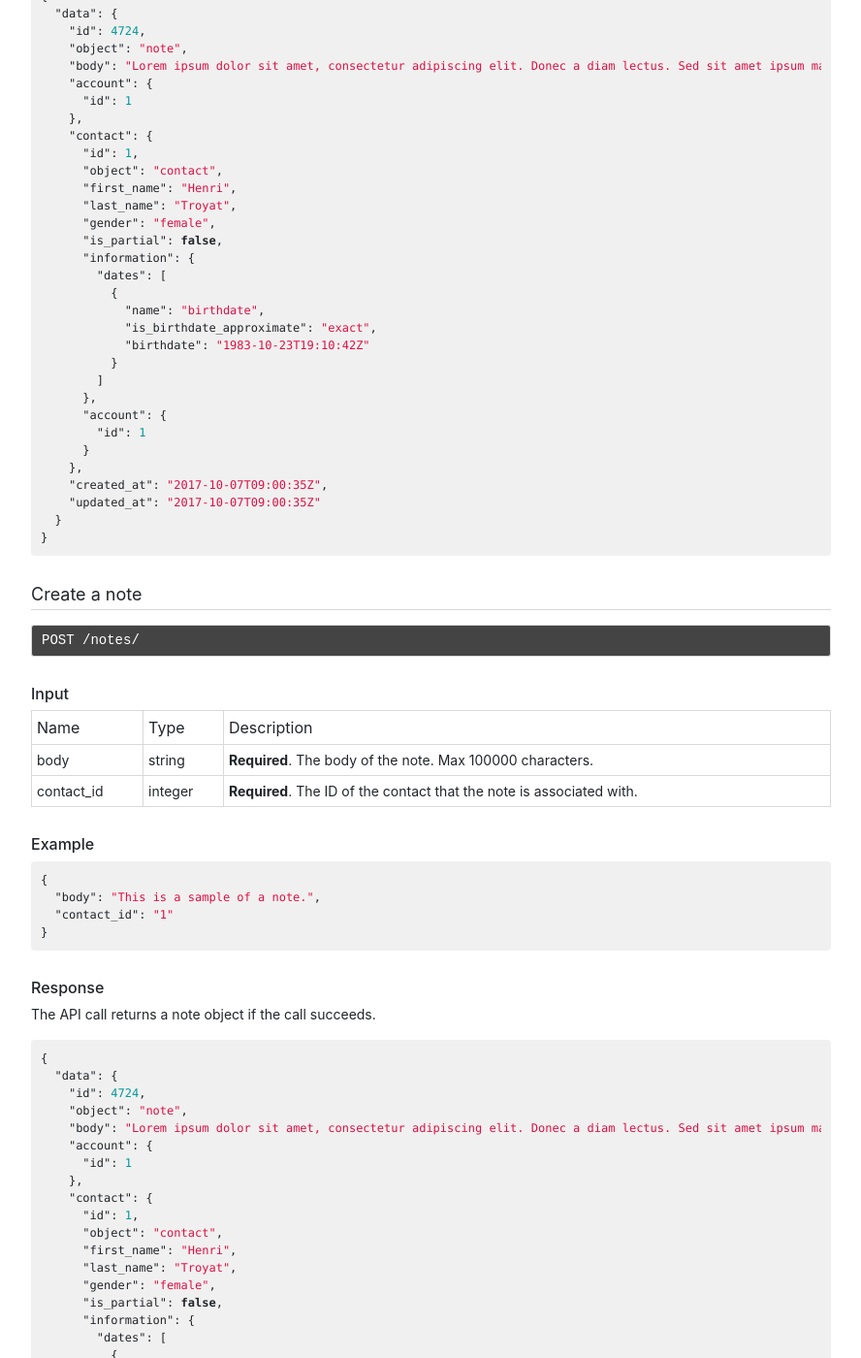
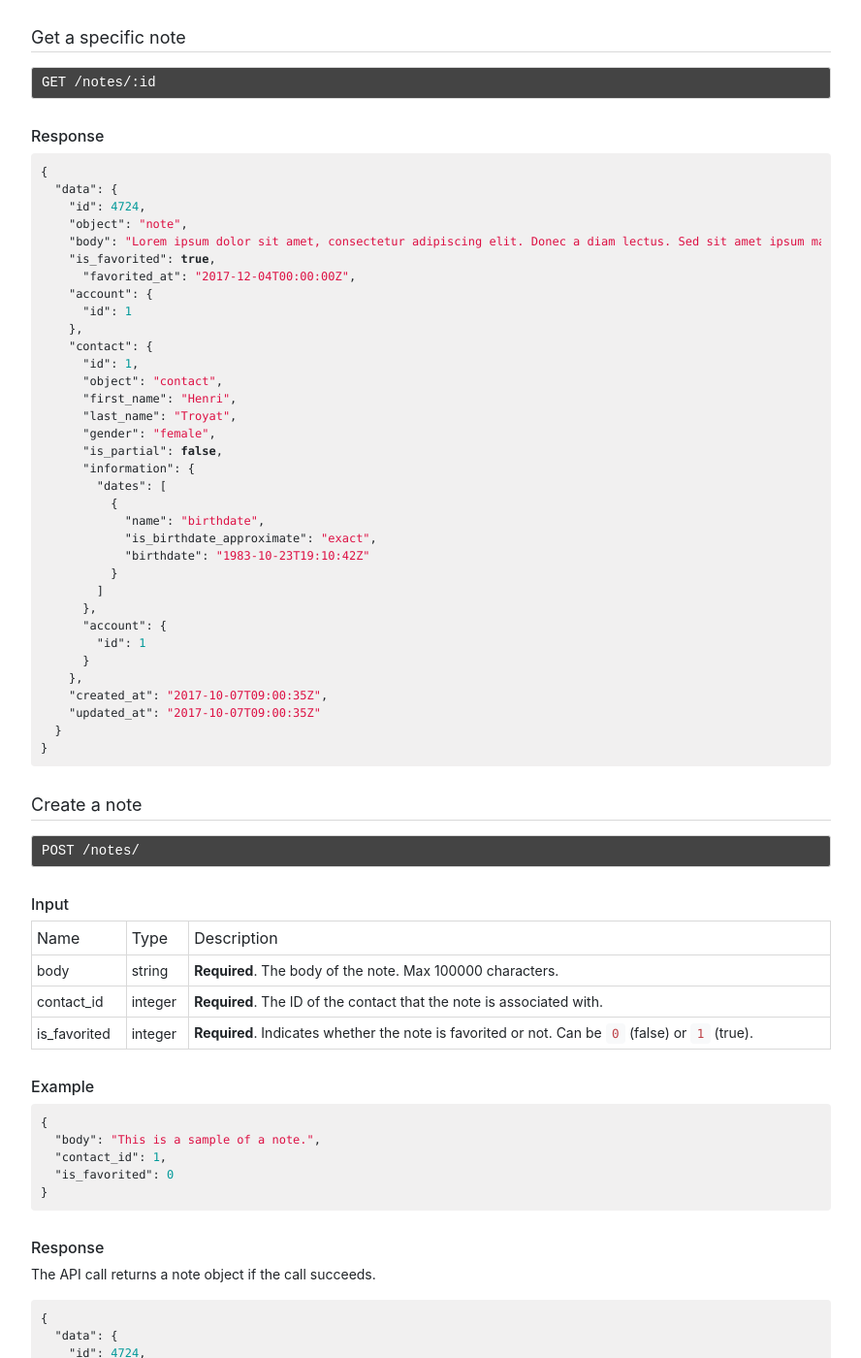
Before and after one commit to monicahq/marketing, a Jekyll site: the page built from api/notes.md, in a window 1280 px wide and 1400 px high, scrolled down 4652 px. Shown: the whole window at 97% size, without its empty margins (53-941 px from the left). Built offline with Jekyll 4.4.1, drawn with Linux system fonts in a browser that asks for light colours; the table of contents is made by our own code; some of the changed text lies outside the part shown.

Commit message:
Add favorited notes to API (#10)

```diff
--- a/api/notes.md
+++ b/api/notes.md
@@ -8,6 +8,9 @@ title: Notes
 
 The Note object allows to associate notes to contacts. A note has to be
 associated with an existing contact - it can't be orphan.
+
+A note can be favorited. When favorited, it will be display on the dashboard
+inside the application.
 
 When retrieving a note, we always also return some basic information about the
 related contact.
@@ -34,6 +37,8 @@ related contact.
       "id": 4724,
       "object": "note",
       "body": "Lorem ipsum dolor sit amet, consectetur adipiscing elit. Donec a diam lectus. Sed sit amet ipsum mauris. Maecenas congue ligula ac quam viverra nec consectetur ante hendrerit. Donec et mollis dolor. Praesent et diam eget libero egestas mattis sit amet vitae augue. Nam tincidunt congue enim, ut porta lorem lacinia consectetur. Donec ut libero sed arcu vehicula ultricies a non tortor.",
+      "is_favorited": true,
+      "favorited_at": "2017-12-04T00:00:00Z",
       "account": {
         "id": 1
       },
@@ -64,6 +69,8 @@ related contact.
       "id": 4725,
       "object": "note",
       "body": "I should definitely see her more often, this is sad that I don't see her more often.",
+      "is_favorited": true,
+      "favorited_at": "2017-12-04T00:00:00Z",
       "account": {
         "id": 1
       },
@@ -124,6 +131,8 @@ related contact.
       "id": 4724,
       "object": "note",
       "body": "Lorem ipsum dolor sit amet, consectetur adipiscing elit. Donec a diam lectus. Sed sit amet ipsum mauris. Maecenas congue ligula ac quam viverra nec consectetur ante hendrerit. Donec et mollis dolor. Praesent et diam eget libero egestas mattis sit amet vitae augue. Nam tincidunt congue enim, ut porta lorem lacinia consectetur. Donec ut libero sed arcu vehicula ultricies a non tortor.",
+      "is_favorited": true,
+      "favorited_at": "2017-12-04T00:00:00Z",
       "account": {
         "id": 1
       },
@@ -154,6 +163,8 @@ related contact.
       "id": 4725,
       "object": "note",
       "body": "I should definitely see her more often, this is sad that I don't see her more often.",
+      "is_favorited": true,
+      "favorited_at": "2017-12-04T00:00:00Z",
       "account": {
         "id": 1
       },
@@ -213,6 +224,8 @@ related contact.
     "id": 4724,
     "object": "note",
     "body": "Lorem ipsum dolor sit amet, consectetur adipiscing elit. Donec a diam lectus. Sed sit amet ipsum mauris. Maecenas congue ligula ac quam viverra nec consectetur ante hendrerit. Donec et mollis dolor. Praesent et diam eget libero egestas mattis sit amet vitae augue. Nam tincidunt congue enim, ut porta lorem lacinia consectetur. Donec ut libero sed arcu vehicula ultricies a non tortor.",
+    "is_favorited": true,
+      "favorited_at": "2017-12-04T00:00:00Z",
     "account": {
       "id": 1
     },
@@ -254,13 +267,15 @@ related contact.
 | ---- | ----------- | ----------- |
 | body | string | <strong>Required</strong>. The body of the note. Max 100000 characters. |
 | contact_id | integer | <strong>Required</strong>. The ID of the contact that the note is associated with. |
+| is_favorited | integer | <strong>Required</strong>. Indicates whether the note is favorited or not. Can be `0` (false) or `1` (true). |
 
 ### Example
 
 {% highlight json %}
 {
   "body": "This is a sample of a note.",
-  "contact_id": "1"
+  "contact_id": 1,
+  "is_favorited": 0
 }
 {% endhighlight %}
 
@@ -274,6 +289,8 @@ The API call returns a note object if the call succeeds.
     "id": 4724,
     "object": "note",
     "body": "Lorem ipsum dolor sit amet, consectetur adipiscing elit. Donec a diam lectus. Sed sit amet ipsum mauris. Maecenas congue ligula ac quam viverra nec consectetur ante hendrerit. Donec et mollis dolor. Praesent et diam eget libero egestas mattis sit amet vitae augue. Nam tincidunt congue enim, ut porta lorem lacinia consectetur. Donec ut libero sed arcu vehicula ultricies a non tortor.",
+    "is_favorited": true,
+    "favorited_at": null,
     "account": {
       "id": 1
     },
@@ -315,6 +332,7 @@ The API call returns a note object if the call succeeds.
 | ---- | ----------- | ----------- |
 | body | string | <strong>Required</strong>. The body of the note. Max 100000 characters. |
 | contact_id | integer | <strong>Required</strong>. The ID of the contact that the note is associated with. |
+| is_favorited | integer | <strong>Required</strong>. Indicates whether the note is favorited or not. Can be `0` (false) or `1` (true). |
 
 ### Example
 
@@ -333,6 +351,8 @@ The API call returns a note object if the call succeeds.
     "id": 4724,
     "object": "note",
     "body": "Lorem ipsum dolor sit amet, consectetur adipiscing elit. Donec a diam lectus. Sed sit amet ipsum mauris. Maecenas congue ligula ac quam viverra nec consectetur ante hendrerit. Donec et mollis dolor. Praesent et diam eget libero egestas mattis sit amet vitae augue. Nam tincidunt congue enim, ut porta lorem lacinia consectetur. Donec ut libero sed arcu vehicula ultricies a non tortor.",
+    "is_favorited": true,
+    "favorited_at": "2017-12-04T00:00:00Z",
     "account": {
       "id": 1
     },
```
Also changed, not shown: _data/changes.yml (+7 -1 lines), _posts/2017-12-04-inline-notes.md (added, +24 -0 lines), assets/img/posts/2017-12-04-inline-notes.png (added), assets/img/posts/2017-12-04-notes-dashboard.png (added), assets/img/social/posts/2017-12-04/facebook.png (added), assets/img/social/posts/2017-12-04/twitter.png (added).
